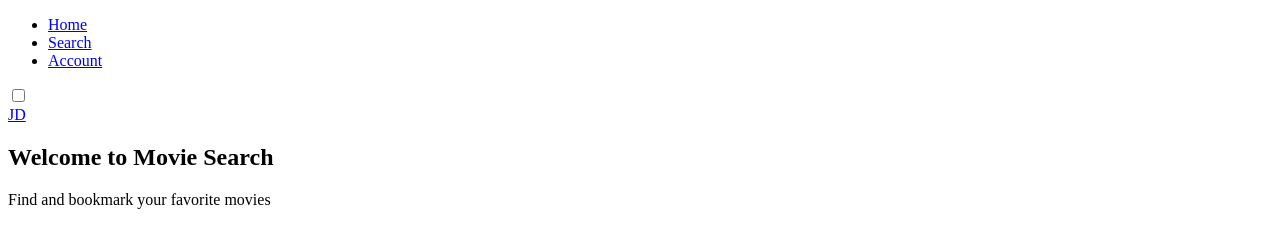
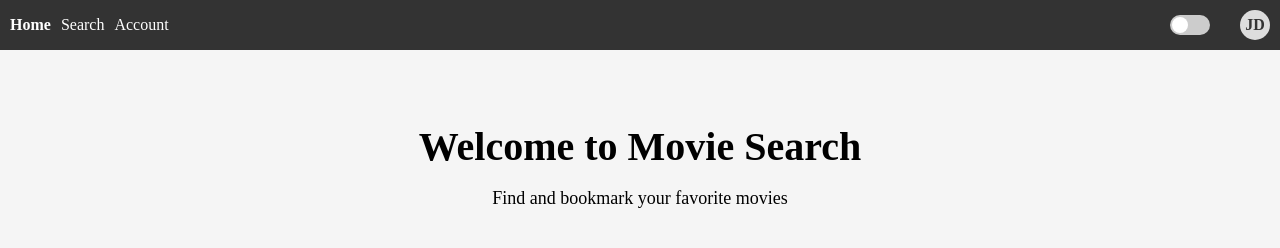
Before and after one commit to kach17/bookm, a plain HTML site: page index.html in a window 1280 px wide. Drawn offline with Linux system fonts and the light colour scheme.

Commit message:
landing css

```diff
--- a/styles.css
+++ b/styles.css
@@ -1,3 +1,120 @@
 /* styles.css */
 
-/* Add your custom styles here */
+/* Reset default margin and padding */
+body, ul {
+    margin: 0;
+    padding: 0;
+  }
+
+  /* Navbar styles */
+  nav {
+    background: #333;
+    color: #fff;
+    display: flex;
+    align-items: center;
+    justify-content: space-between;
+    padding: 10px;
+  }
+
+  ul {
+    list-style: none;
+    display: flex;
+  }
+
+  li {
+    margin-right: 10px;
+  }
+
+  a {
+    text-decoration: none;
+    color: #fff;
+  }
+
+  a.active {
+    font-weight: bold;
+  }
+
+  .theme-switch {
+    margin-left: auto;
+    margin-right: 20px;
+  }
+
+  .switch {
+    position: relative;
+    display: inline-block;
+    width: 40px;
+    height: 20px;
+  }
+
+  .switch input {
+    opacity: 0;
+    width: 0;
+    height: 0;
+  }
+
+  .slider {
+    position: absolute;
+    cursor: pointer;
+    top: 0;
+    left: 0;
+    right: 0;
+    bottom: 0;
+    background-color: #ccc;
+    transition: .4s;
+    border-radius: 20px;
+  }
+
+  .slider:before {
+    position: absolute;
+    content: "";
+    height: 16px;
+    width: 16px;
+    left: 2px;
+    bottom: 2px;
+    background-color: white;
+    transition: .4s;
+    border-radius: 50%;
+  }
+
+  input:checked + .slider {
+    background-color: #2196F3;
+  }
+
+  input:checked + .slider:before {
+    transform: translateX(20px);
+  }
+
+  .user-profile {
+    display: flex;
+    align-items: center;
+    margin-left: 10px;
+  }
+
+  .user-profile .initial {
+    display: inline-block;
+    width: 30px;
+    height: 30px;
+    background-color: #ddd;
+    color: #333;
+    text-align: center;
+    line-height: 30px;
+    border-radius: 50%;
+    font-weight: bold;
+    text-decoration: none;
+  }
+
+  /* Other styles for the landing page */
+  .hero {
+    text-align: center;
+    padding: 40px;
+    background-color: #f5f5f5;
+  }
+
+  .hero h1 {
+    font-size: 40px;
+    margin-bottom: 10px;
+  }
+
+  .hero p {
+    font-size: 18px;
+  }
```
